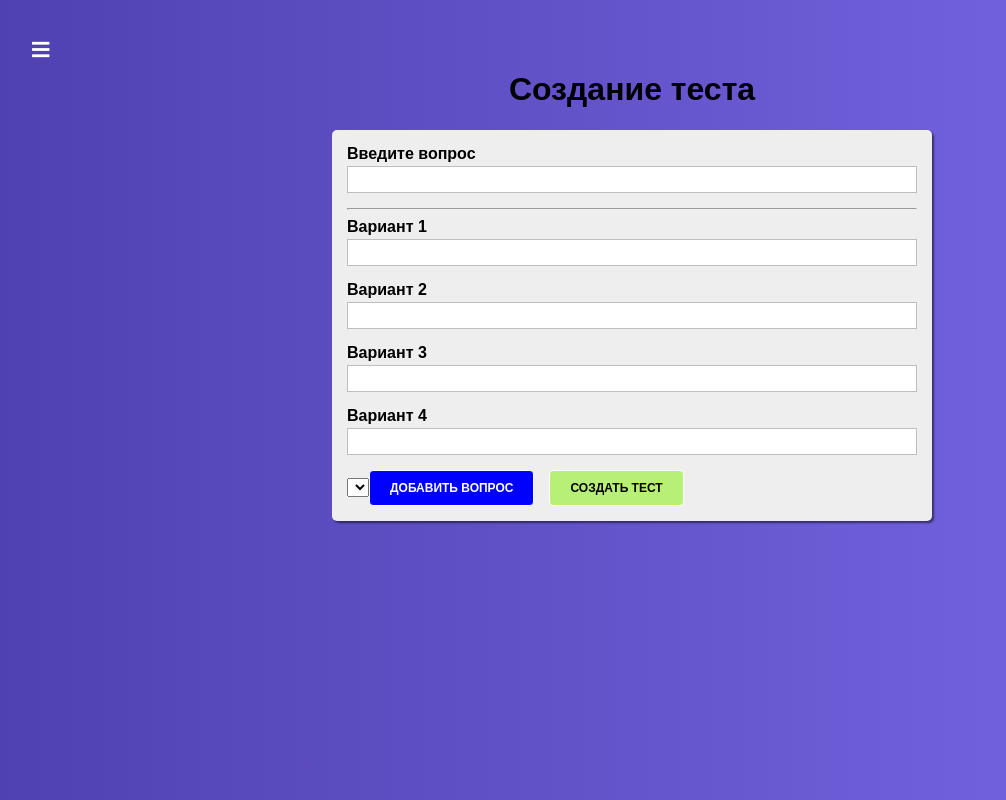
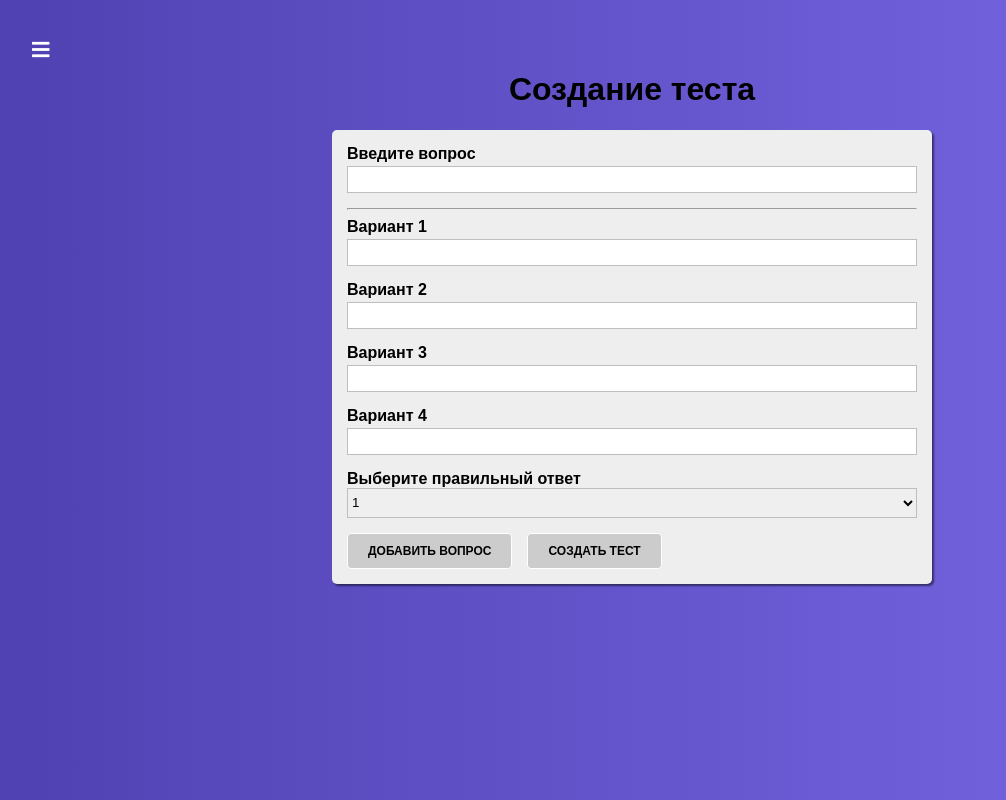
Before and after one commit to abr-ya/react-quiz3, a React (Create React App) app: page /quiz-creator in a window 1280 px wide. Shown: the whole page, without its empty margins (8-1014 px from the left). Built offline with nearby package versions, Linux system fonts and the light colour scheme.

Commit message:
Закончена страница создания теста.

```diff
--- a/src/App.js
+++ b/src/App.js
@@ -12,7 +12,7 @@ class App extends Component {
     return (
       <Layout>
         <Switch>
-          <Route path="/auth" component={Auth} />
+          <Route path="/auth" component={Auth} key={11} />
           <Route path="/quiz-creator" component={QuizCreator} />
           <Route path="/quiz/:id" component={Quiz} />
           <Route path="/" component={QuizList} />
--- /dev/null
+++ b/src/components/UI/Select/Select.js
@@ -0,0 +1,27 @@
+import React from 'react';
+import classes from './Select.module.css';
+
+const Select = props => {
+    const htmlFor = `${props.label}-${Math.random()}`
+
+    return (
+        <div className={classes.Select}>
+            <label htmlFor="htmlFor">{props.label}</label>
+            <select
+                id={htmlFor}
+                value={props.value}
+                onChange={props.onChange}
+            >
+                {props.options.map((option, index) => {
+                    return (
+                        <option value={option.value} key={option.value + index}>
+                            {option.text}
+                        </option>
+                    )
+                })}
+            </select>
+        </div>
+    )
+}
+
+export default Select;
--- /dev/null
+++ b/src/components/UI/Select/Select.module.css
@@ -0,0 +1,21 @@
+.Select {
+    margin-bottom: 15px;
+}
+
+.Select label {
+    margin: 0;
+    padding: 0;
+    font-weight: bold;
+    display: block;
+}
+
+.Select select {
+    display: block;
+    box-sizing: border-box;
+    border: 1px solid #bebebe;
+    margin-bottom: 5px;
+    height: 30px;
+    width: 100%;
+    outline: none;
+    transition: all 0.3s ease-in-out;
+}
--- a/src/containers/QuizCreator/QuizCreator.js
+++ b/src/containers/QuizCreator/QuizCreator.js
@@ -2,7 +2,8 @@ import React, { Component } from 'react';
 import classes from './QuizCreator.module.css';
 import Button from '../../components/UI/Button/Button';
 import Input from '../../components/UI/Input/Input';
-import {createControl} from '../../form/form';
+import Select from '../../components/UI/Select/Select';
+import {createControl, validate, validateForm} from '../../form/form';
 
 // ускоряем подготовку вариантов ответа
 // правильно ли, что всегда обязательно 4 варианта ответа?
@@ -32,6 +33,8 @@ function createFormControls() {
 export default class QuizCreator extends Component {
     state = {
         quiz: [],
+        isFormValid: false,
+        rightAnswerId: 1,
         formControls: createFormControls(),
     }
 
@@ -39,24 +42,68 @@ export default class QuizCreator extends Component {
         e.preventDefault();
     }
 
-    addQuestionHandler = () => {
+    // сохраняем вопрос
+    addQuestionHandler = e => {
+        e.preventDefault();
 
+        const quiz = [...this.state.quiz];
+        const index = quiz.length + 1;
+
+        // деструктуризация чтобы избежать массивности
+        const {option1, option2, option3, option4} = this.state.formControls;
+
+        const questionItem = {
+            id: index,
+            question: this.state.formControls.question.value,
+            rightAnswerId: this.state.rightAnswerId,
+            answers: [
+                {text: option1.value, id: option1.id},
+                {text: option2.value, id: option2.id},
+                {text: option3.value, id: option3.id},
+                {text: option4.value, id: option4.id},
+            ]
+        }
+
+        quiz.push(questionItem);
+
+        this.setState({
+            quiz,
+            isFormValid: false,
+            rightAnswerId: 1,
+            formControls: createFormControls(),
+        })
     }
 
-    createQuizHandler = () => {
+    createQuizHandler = e => {
+        e.preventDefault();
 
+        console.log(this.state.quiz);
     }
 
     changeHandler = (value, controlName) => {
+        const formControls = {...this.state.formControls}; // чтобы не мутировать State
+        const control = {...formControls[controlName]};
 
+        control.touched = true;
+        control.value = value;
+        control.valid = validate(control.value, control.validation);
+
+        formControls[controlName] = control;
+
+        this.setState({
+            formControls,
+            isFormValid: validateForm(formControls),
+        })
     }
 
     renderInputes() {
         return Object.keys(this.state.formControls).map((controlName, index) => {
             const control = this.state.formControls[controlName];
 
+            // div создал потому, что на фрагмент он ругался, что нет key!((
+            // наверное, проще от hr отказаться тут!
             return (
-                <>
+                <div key={index}>
                     <Input
                         key={controlName + index}
                         value={control.value}
@@ -68,26 +115,46 @@ export default class QuizCreator extends Component {
                         onChange={event => this.changeHandler(event.target.value, controlName)}
                     />
                     { index === 0 ? <hr /> : null }
-                </>
+                </div>
             )
         })
     }
 
+    selectChangeHandler = e => {
+        const rightAnswerId = +e.target.value;
+        this.setState({
+            rightAnswerId
+        })
+    }
+
     render() {
+        const select = <Select
+            label="Выберите правильный ответ"
+            value={this.state.rightAnswerId}
+            onChange={this.selectChangeHandler}
+            options={[
+                {text: 1, value: 1},
+                {text: 2, value: 2},
+                {text: 3, value: 3},
+                {text: 4, value: 4},
+            ]}
+        />
+
         return (
             <div className={classes.QuizCreator}>
                 <div>
                     <h1>Создание теста</h1>
 
-                    <form omSubmit={this.submitHandler}>
+                    <form onSubmit={this.submitHandler}>
 
                         {this.renderInputes()}
 
-                        <select></select>
+                        {select}
 
                         <Button
                             type="primary"
                             onClick={this.addQuestionHandler}
+                            disabled={!this.state.isFormValid}
                         >
                             Добавить вопрос
                         </Button>
@@ -95,6 +162,7 @@ export default class QuizCreator extends Component {
                         <Button
                             type="success"
                             onClick={this.createQuizHandler}
+                            disabled={this.state.quiz.length === 0}
                         >
                             Создать тест
                         </Button>
--- a/src/form/form.js
+++ b/src/form/form.js
@@ -7,3 +7,32 @@ export function createControl(config, validation) {
         value: '',
     }
 }
+
+export function validate(value, validation = null) {
+    if (!validation) {
+        return true;
+    }
+
+    let isValid = true;
+
+    if (validation.required) {
+        isValid = value.trim() !== '' && isValid; // вторая часть - для универсальности, избыточна
+    }
+
+    // здесь можно добавить правил валидации
+
+    return isValid;
+}
+
+export function validateForm(formControls) {
+    let isFormValid = true;
+
+    for (let control in formControls) {
+        // проверяем без вложенности
+        if (formControls.hasOwnProperty(control)) {
+            isFormValid = formControls[control].valid && isFormValid;
+        }
+    }
+
+    return isFormValid;
+}
```
